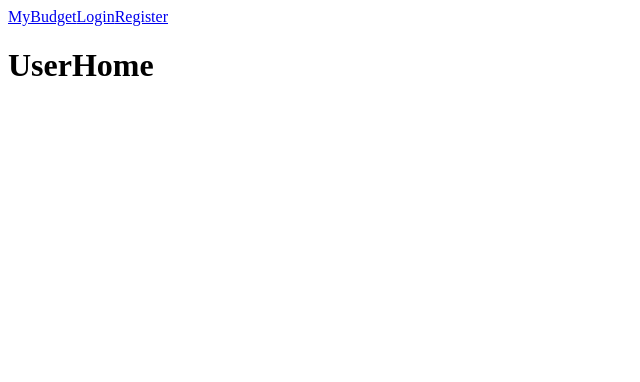
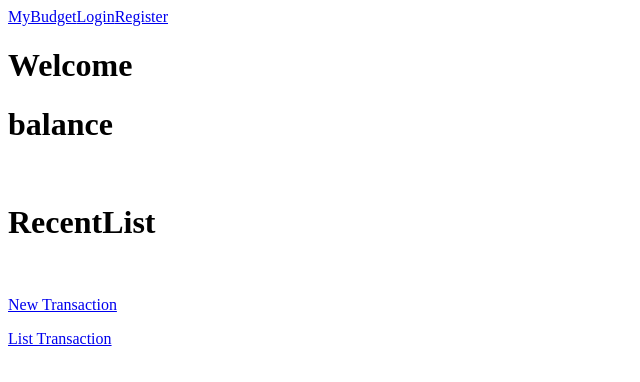
Before and after one commit to kyoh2014/AlkemyChallenge, a React (Create React App) app in the folder client/: page /home in a window 1280 px wide. Shown: the top 382 px of the page, without its empty margins (0-640 px from the left). Built offline with nearby package versions, Linux system fonts and the light colour scheme; no server answers.

Commit message:
Implemented userhome component

```diff
--- a/client/src/components/UserHome/UserHome.js
+++ b/client/src/components/UserHome/UserHome.js
@@ -1,12 +1,29 @@
 import React from "react";
+import { NavLink } from "react-router-dom";
+import Balance from "./Balance";
+import RecentList from "./RecentList";
 
+export default function UserHome(token) {
 
-export default function UserHome(){
-
-  return(
-      <div>
-          <h1>UserHome</h1>
+  return (
+    <div>
+      <h1>Welcome</h1>
+      <div className="">
+        <Balance token={token} />
+        <br />
+        <RecentList />
+        <br />
+        <p>
+          <NavLink to="/transaction">
+          New Transaction
+          </NavLink>
+        </p>
+        <p>
+          <NavLink to="/transaction/list">
+            List Transaction
+          </NavLink>
+        </p>
       </div>
-  )
-
+    </div>
+  );
 }
```
